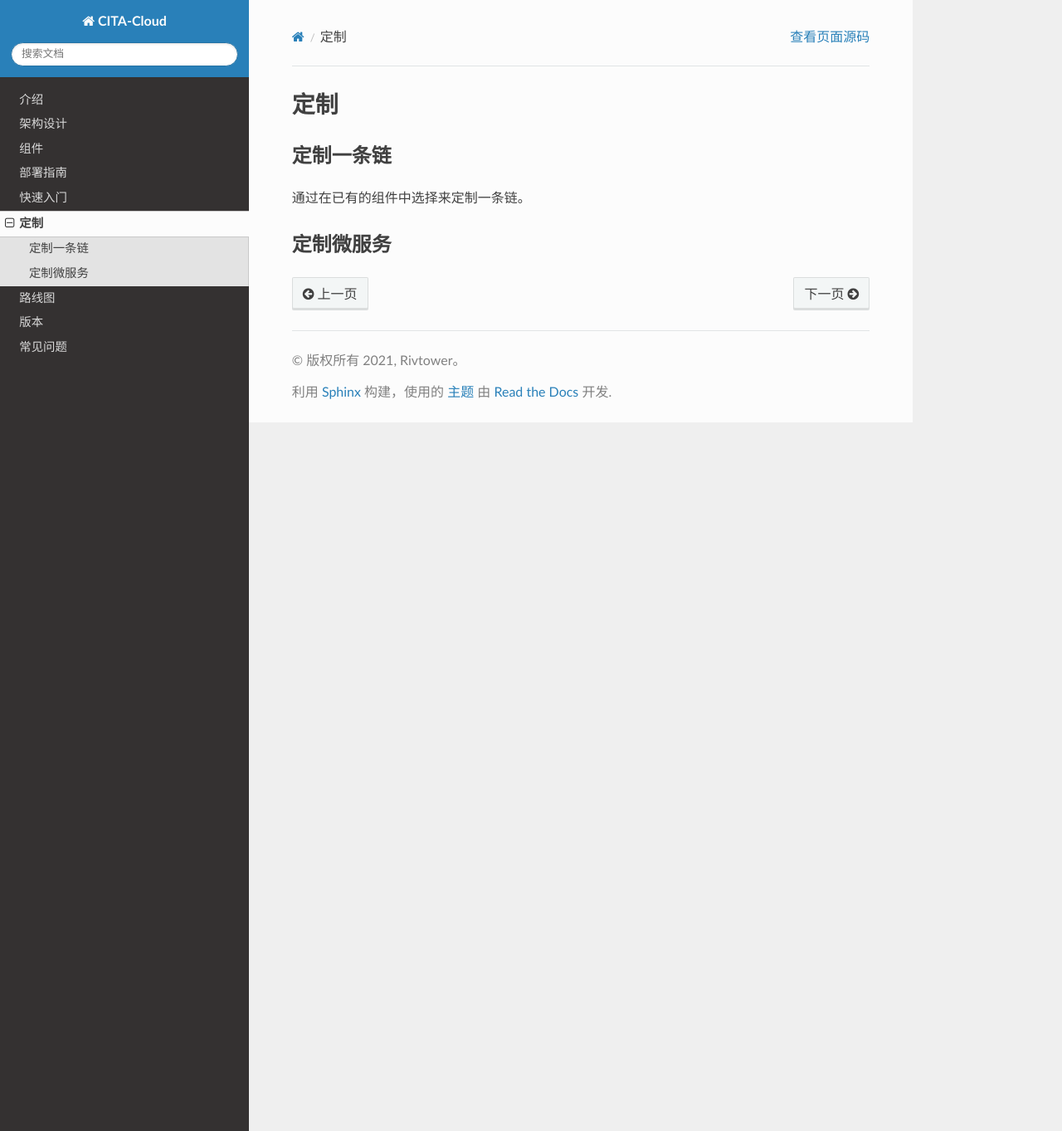
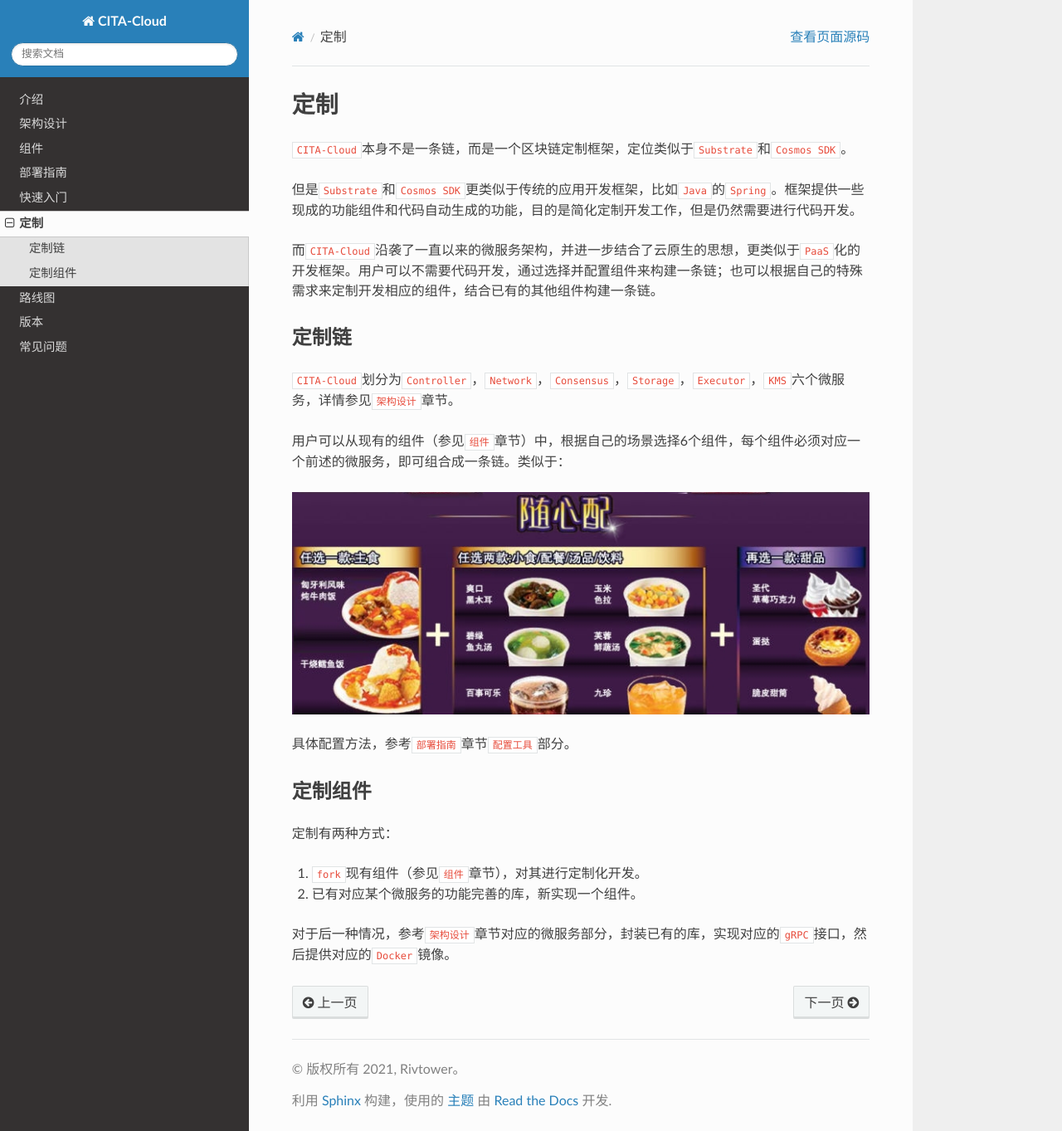
Before and after one commit to cita-cloud/docs, a Sphinx documentation site: the page built from source/customize.md, in a window 1280 px wide and 1363 px high. Shown: the whole window at 83% size. Built offline with Sphinx 7.4.7 and the Read the Docs theme 2.0.0, drawn with Linux system fonts in a browser that asks for light colours.

Commit message:
update customize

```diff
--- a/source/customize.md
+++ b/source/customize.md
@@ -1,7 +1,26 @@
 # 定制
 
-## 定制一条链
+`CITA-Cloud`本身不是一条链，而是一个区块链定制框架，定位类似于`Substrate`和`Cosmos SDK`。
 
-通过在已有的组件中选择来定制一条链。
+但是`Substrate`和`Cosmos SDK`更类似于传统的应用开发框架，比如`Java`的`Spring`。框架提供一些现成的功能组件和代码自动生成的功能，目的是简化定制开发工作，但是仍然需要进行代码开发。
 
-## 定制微服务
+而`CITA-Cloud`沿袭了一直以来的微服务架构，并进一步结合了云原生的思想，更类似于`PaaS`化的开发框架。用户可以不需要代码开发，通过选择并配置组件来构建一条链；也可以根据自己的特殊需求来定制开发相应的组件，结合已有的其他组件构建一条链。
+
+## 定制链
+
+`CITA-Cloud`划分为`Controller`，`Network`，`Consensus`，`Storage`，`Executor`，`KMS`六个微服务，详情参见`架构设计`章节。
+
+用户可以从现有的组件（参见`组件`章节）中，根据自己的场景选择6个组件，每个组件必须对应一个前述的微服务，即可组合成一条链。类似于：
+
+![](_static/images/kfc.jpg)
+
+具体配置方法，参考`部署指南`章节`配置工具`部分。
+
+## 定制组件
+
+定制有两种方式：
+
+1. `fork`现有组件（参见`组件`章节），对其进行定制化开发。
+2. 已有对应某个微服务的功能完善的库，新实现一个组件。
+
+对于后一种情况，参考`架构设计`章节对应的微服务部分，封装已有的库，实现对应的`gRPC`接口，然后提供对应的`Docker`镜像。
```
Also changed, not shown: source/_static/images/kfc.jpg (added).
